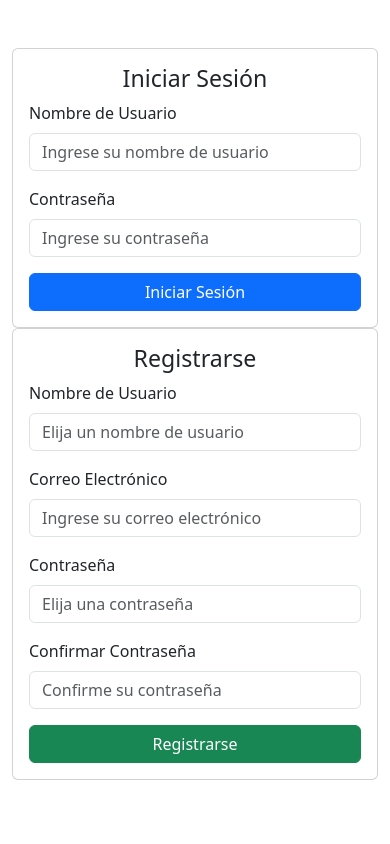
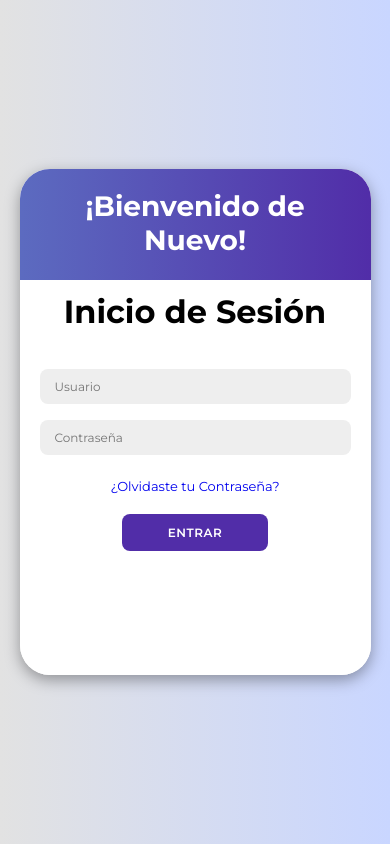
Before and after one commit to Jaysson21/BlandonComercial, a Flask app: page / in a window 390 px wide. Run offline with Flask 3, Linux system fonts and the light colour scheme.

Commit message:
LoginFinal

```diff
--- a/src/application.py
+++ b/src/application.py
@@ -29,7 +29,7 @@ def index():
     if 'username' in session:
         return render_template("index.html", username=session["username"])
     else:
-        return render_template("login.html", username='null')
+        return render_template("loginL.html", username='null')
 
 
 
@@ -85,7 +85,7 @@ def login():
         except Exception as e:
             return jsonify({"error": str(e)}), 500
     else:
-        return render_template("login.html")
+        return render_template("loginL.html")
 
 
 @app.route("/register", methods=["POST", "GET"])
@@ -132,14 +132,14 @@ def register():
             return jsonify({"error": str(e)}), 500
 
     else:
-        return render_template('login.html')
+        return render_template('loginL.html')
 
 
 @app.route("/logout")
 @login_required
 def logout():
     session.clear()
-    return redirect('/')
+    return redirect('/loginL.html')
 
 
 if __name__ == "__main__":
--- /dev/null
+++ b/src/static/css/stylesL.css
@@ -0,0 +1,227 @@
+
+@import url('https://fonts.googleapis.com/css2?family=Montserrat:wght@300;400;500;600;700&display=swap');
+
+*{
+    margin: 0;
+    padding: 0;
+    box-sizing: border-box;
+    font-family: 'Montserrat', sans-serif;
+}
+
+body{
+    background-color: #c9d6ff;
+    background: linear-gradient(to right, #e2e2e2, #c9d6ff);
+    display: flex;
+    align-items: center;
+    justify-content: center;
+    flex-direction: column;
+    height: 100vh;
+}
+
+.container{
+    background-color: #fff;
+    border-radius: 30px;
+    box-shadow: 0 5px 15px rgba(0, 0, 0, 0.35);
+    position: relative;
+    overflow: hidden;
+    width: 768px;
+    max-width: 100%;
+    min-height: 480px;
+}
+
+.container p{
+    font-size: 14px;
+    line-height: 20px;
+    letter-spacing: 0.3px;
+    margin: 20px 0;
+}
+
+.container span{
+    font-size: 12px;
+}
+
+.container a{
+
+    font-size: 13px;
+    text-decoration: none;
+    margin: 15px 0 10px;
+}
+
+.container button{
+    background-color: #512da8;
+    color: #fff;
+    font-size: 12px;
+    padding: 10px 45px;
+    border: 1px solid transparent;
+    border-radius: 8px;
+    font-weight: 600;
+    letter-spacing: 0.5px;
+    text-transform: uppercase;
+    margin-top: 10px;
+    cursor: pointer;
+}
+
+.container button.hidden{
+    background-color: transparent;
+    border-color: #fff;
+}
+
+.container form{
+    background-color: #fff;
+    display: flex;
+    align-items: center;
+    justify-content: center;
+    flex-direction: column;
+    padding: 0 40px;
+    height: 100%;
+}
+
+.container input{
+    background-color: #eee;
+    border: none;
+    margin: 8px 0;
+    padding: 10px 15px;
+    font-size: 13px;
+    border-radius: 8px;
+    width: 100%;
+    outline: none;
+}
+
+.form-container{
+    position: absolute;
+    top: 0;
+    height: 100%;
+    transition: all 0.6s ease-in-out;
+}
+
+.sign-in{
+    left: 0;
+    width: 50%;
+    z-index: 2;
+}
+
+.container.active .sign-in{
+    transform: translateX(100%);
+}
+
+.toggle-container{
+    position: absolute;
+    top: 0;
+    left: 50%;
+    width: 50%;
+    height: 100%;
+    overflow: hidden;
+    transition: all 0.6s ease-in-out;
+    border-radius: 150px 0 0 100px;
+    z-index: 1000;
+}
+
+.container.active .toggle-container{
+    transform: translateX(-100%);
+    border-radius: 0 150px 100px 0;
+}
+
+.toggle{
+    background-color: #512da8;
+    height: 100%;
+    background: linear-gradient(to right, #5c6bc0, #512da8);
+    color: #fff;
+    position: relative;
+    left: -100%;
+    height: 100%;
+    width: 200%;
+    transform: translateX(0);
+    transition: all 0.6s ease-in-out;
+}
+
+.container.active .toggle{
+    transform: translateX(50%);
+}
+
+.toggle-panel{
+    position: absolute;
+    width: 50%;
+    height: 100%;
+    display: flex;
+    align-items: center;
+    justify-content: center;
+    flex-direction: column;
+    padding: 0 30px;
+    text-align: center;
+    top: 0;
+    transform: translateX(0);
+    transition: all 0.6s ease-in-out;
+}
+
+.toggle-right{
+    right: 0;
+    transform: translateX(0);
+}
+
+.container.active .toggle-right{
+    transform: translateX(200%);
+}
+
+/* Responsive styles */
+@media screen and (max-width: 480px) {
+    .container {
+        display: flex;
+        flex-direction: column;
+        width: 90%;
+        height: 60%;
+        border-radius: 30px;
+        box-shadow: 0 5px 15px rgba(0, 0, 0, 0.35);
+        padding: 20px;
+        justify-content: center;
+        align-items: center;
+
+
+    }
+
+    .toggle-container {
+        display: flex;
+        left: 0;
+        width: 100%;
+        height: 22%;
+        margin: auto;
+        border-radius: 0%;
+    }
+
+    .toggle {
+        display: inline;
+        position: relative;
+        width: 100%;
+        border-radius: 0;
+        transform: none;
+        left: 0;
+        padding: 20px;
+    }
+
+    .toggle-panel {
+        display: block;
+        width: 100%;
+        padding: 20px;
+        box-sizing: border-box;
+        text-align: center;
+        font-size: 14px;
+    }
+
+    .form-container {
+        width: 100%;
+    }
+
+    .container form {
+        padding: 20px;
+        width: 100%;
+    }
+
+    .container input {
+        font-size: 12px;
+        padding: 10px 15px;
+    }
+
+    .container button {
+        font-size: 12px;
+        padding: 10px 45px;
+    }
+}
--- /dev/null
+++ b/src/static/js/scriptL.js
@@ -0,0 +1,11 @@
+const container = document.getElementById('container');
+const registerBtn = document.getElementById('register');
+const loginBtn = document.getElementById('login');
+
+registerBtn.addEventListener('click', () => {
+    container.classList.add("active");
+});
+
+loginBtn.addEventListener('click', () => {
+    container.classList.remove("active");
+});
--- a/src/templates/layout.html
+++ b/src/templates/layout.html
@@ -85,7 +85,7 @@
                     <div class="name">{{username}}</div>
                 </div>
             </div>
-            <i class='bx bx-log-out-circle' id="logout"></i>
+            <i class='bx bx-log-out-circle' id="logout" action="/logout"></i>
         </div>
     </div>
 
--- a/src/templates/login.html
+++ b/src/templates/login.html
@@ -7,7 +7,7 @@
     <title>Login y Registro</title>
     <!-- Bootstrap CSS -->
     <link href="https://cdn.jsdelivr.net/npm/bootstrap@5.3.0-alpha3/dist/css/bootstrap.min.css" rel="stylesheet">
-    <link rel="stylesheet" href="style.css"> <!-- Archivo CSS opcional -->
+    <link rel="stylesheet" href="../static/css/stylesL.css"> <!-- Archivo CSS opcional -->
 </head>
 
 <body>
--- /dev/null
+++ b/src/templates/loginL.html
@@ -0,0 +1,40 @@
+<!DOCTYPE html>
+<html lang="en">
+
+<head>
+    <meta charset="UTF-8">
+    <meta name="viewport" content="width=device-width, initial-scale=1.0">
+    <link rel="stylesheet" href="https://cdnjs.cloudflare.com/ajax/libs/font-awesome/6.4.2/css/all.min.css">
+    <link rel="stylesheet" href="../static/css/stylesL.css">
+    <title>Modern Login Page | AsmrProg</title>
+</head>
+
+<body>
+
+    <div class="container" id="container">
+        <div class="form-container sign-in">
+            <form id="loginForm" action="/login" method="POST">
+                <h1>Inicio de Sesión</h1>
+                <span><br><br></span>
+                <input type="text" id="nombre_usuario" name="nombre_usuario" placeholder="Usuario" >
+                <input type="password" id="pass" name="pass" placeholder="Contraseña">
+                <a href="#">¿Olvidaste tu Contraseña?</a>
+                <button>Entrar</button>
+            </form>
+        </div>
+        <div class="toggle-container">
+            <div class="toggle">
+                <div class="toggle-panel toggle-right">
+                    <h1>¡Bienvenido de Nuevo!</h1>
+                    <p>Introduce tus datos personales para utilizar todas las funciones del sitio.</p>
+
+                </div>
+
+            </div>
+        </div>
+    </div>
+
+    <script src="scriptL.js"></script>
+</body>
+
+</html>
```
Also changed, not shown: 1 other file.
